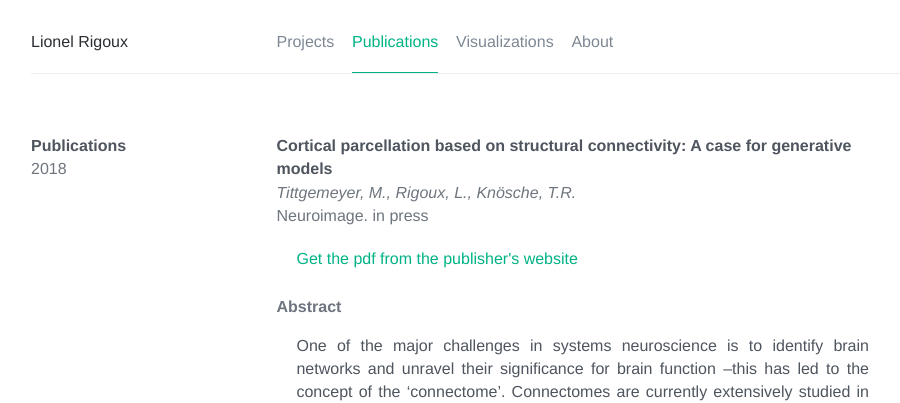
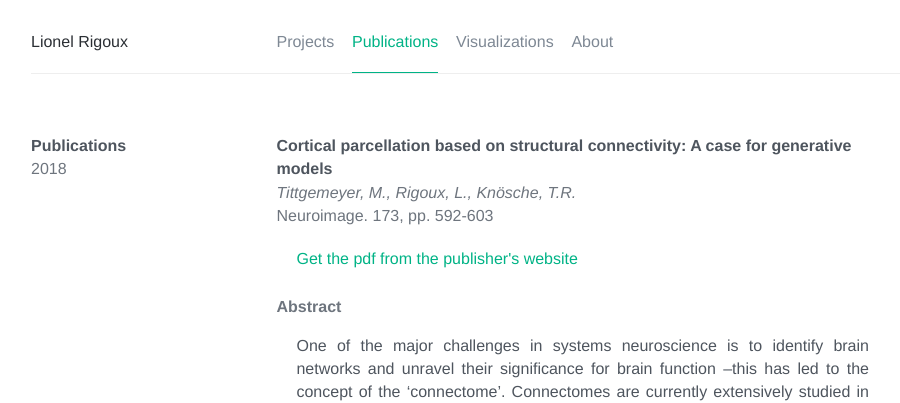
Before and after one commit to lionel-rigoux/lionel-rigoux.github.io, a Jekyll site: the page built from _posts/2018-02-15-NIMG.md, in a window 1280 px wide. Shown: the top 403 px of the page, without its empty margins (129-1029 px from the left). Built offline with Jekyll 4.4.1, drawn with Linux system fonts in a browser that asks for light colours; nearby versions of some CDN libraries; comment, search, counter and statistics services are not loaded.

Commit message:
Update 2018-02-15-NIMG.md

```diff
--- a/_posts/2018-02-15-NIMG.md
+++ b/_posts/2018-02-15-NIMG.md
@@ -5,7 +5,7 @@ title:      "Cortical parcellation based on structural connectivity: A case for
 authors:    "Tittgemeyer, M., Rigoux, L., Knösche, T.R."
 journal:	Neuroimage
 year:       2018
-volume:     "in press"
+volume:     173, pp. 592-603
 weblink:    https://www.sciencedirect.com/science/article/pii/S1053811918300776
 ---
 
```
